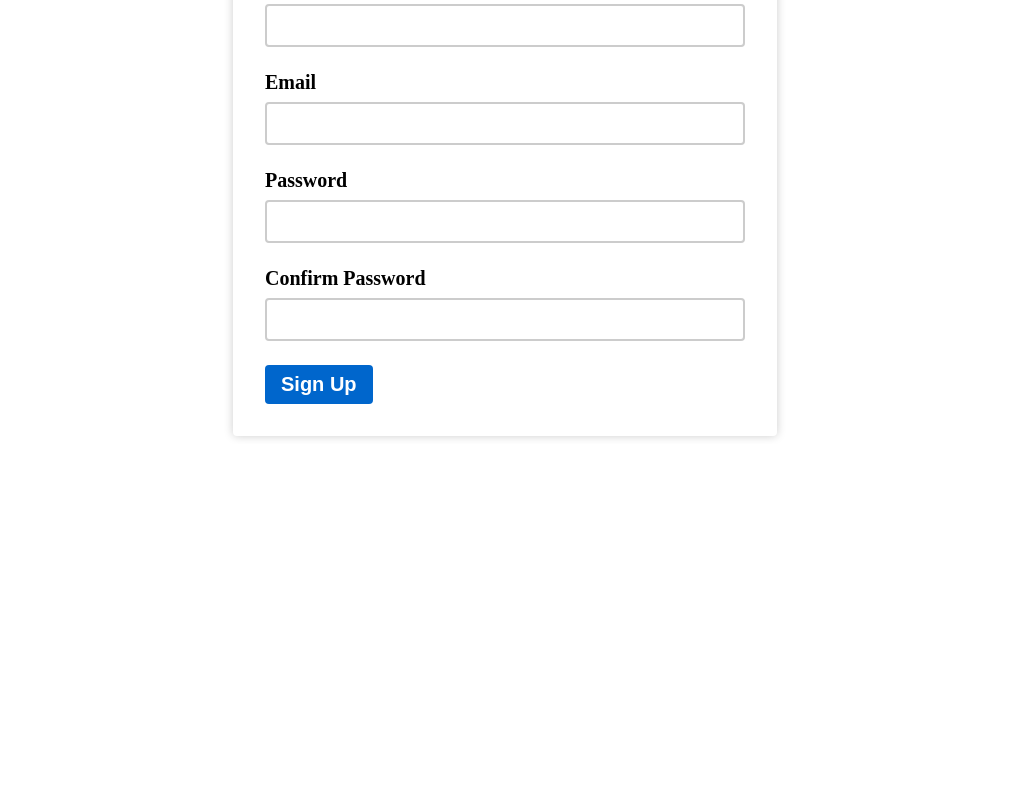
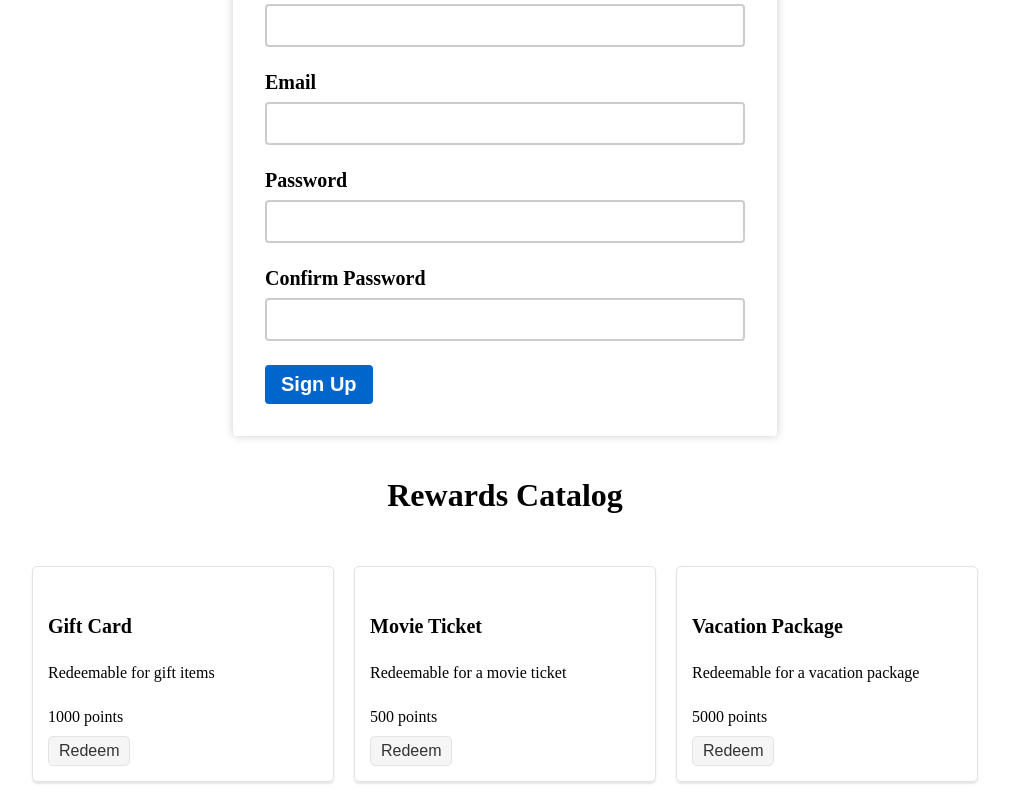
Before and after one commit to CodeReaper-10/Kudosly, an Angular app: page / in a window 1280 px wide. Shown: the part 1034-1834 px from the top of the page, without its empty margins (135-1144 px from the left). Before the commit the page ends 1478 px from the top, so only its background shows below. Built offline with nearby package versions, Linux system fonts and the light colour scheme.

Commit message:
rewards-catalog added

```diff
--- a/src/app/app.component.html
+++ b/src/app/app.component.html
@@ -1,2 +1,3 @@
 <app-login></app-login>
 <app-signup></app-signup>
+<app-rewards-catalog></app-rewards-catalog>
--- a/src/app/app.module.ts
+++ b/src/app/app.module.ts
@@ -6,12 +6,14 @@ import { AppRoutingModule } from './app-routing.module';
 import { AppComponent } from './app.component';
 import { LoginComponent } from './components/login/login.component';
 import { SignupComponent } from './components/signup/signup.component';
+import { RewardsCatalogComponent } from './components/rewards-catalog/rewards-catalog.component';
 
 @NgModule({
   declarations: [
     AppComponent,
     LoginComponent,
-    SignupComponent
+    SignupComponent,
+    RewardsCatalogComponent
   ],
   imports: [
     BrowserModule,
--- /dev/null
+++ b/src/app/components/rewards-catalog/rewards-catalog.component.css
@@ -0,0 +1,60 @@
+.container {
+    display: flex;
+    flex-direction: column;
+    align-items: center;
+    margin-top: 20px;
+  }
+
+  .row {
+    display: flex;
+    flex-wrap: wrap;
+    justify-content: center;
+    margin-top: 20px;
+  }
+
+  .card {
+    width: 300px;
+    margin: 10px;
+    border: 1px solid #e3e3e3;
+    border-radius: 5px;
+    box-shadow: 0px 2px 2px rgba(0, 0, 0, 0.1);
+  }
+
+  .card-body {
+    display: flex;
+    flex-direction: column;
+    justify-content: space-between;
+    padding: 15px;
+    height: 100%;
+  }
+
+  .card-title {
+    font-size: 20px;
+    font-weight: bold;
+    margin-bottom: 10px;
+  }
+
+  .card-text {
+    font-size: 16px;
+    margin-bottom: 10px;
+  }
+
+  .d-flex {
+    display: flex;
+    justify-content: space-between;
+    align-items: center;
+  }
+
+  .btn {
+    font-size: 16px;
+    padding: 5px 10px;
+    border-radius: 5px;
+    border: 1px solid #e3e3e3;
+    background-color: #f5f5f5;
+    color: #333;
+  }
+
+  .btn:hover {
+    cursor: pointer;
+    background-color: #e3e3e3;
+  }
--- /dev/null
+++ b/src/app/components/rewards-catalog/rewards-catalog.component.html
@@ -0,0 +1,17 @@
+<div class="container">
+    <h1>Rewards Catalog</h1>
+    <div class="row">
+      <div *ngFor="let reward of rewards" class="col-md-4">
+        <div class="card mb-4 box-shadow">
+          <div class="card-body">
+            <h5 class="card-title">{{ reward.name }}</h5>
+            <p class="card-text">{{ reward.description }}</p>
+            <p class="card-text">{{ reward.points }} points</p>
+            <div class="d-flex justify-content-between align-items-center">
+              <button class="btn btn-sm btn-outline-secondary">Redeem</button>
+            </div>
+          </div>
+        </div>
+      </div>
+    </div>
+  </div>
--- /dev/null
+++ b/src/app/components/rewards-catalog/rewards-catalog.component.ts
@@ -0,0 +1,19 @@
+import { Component, OnInit } from '@angular/core';
+import { RewardsService } from 'src/app/services/rewards.service';
+import { Reward } from 'src/app/models/reward';
+
+@Component({
+  selector: 'app-rewards-catalog',
+  templateUrl: './rewards-catalog.component.html',
+  styleUrls: ['./rewards-catalog.component.css']
+})
+export class RewardsCatalogComponent implements OnInit {
+  rewards!: Reward[];
+
+  constructor(private rewardsService: RewardsService) { }
+
+  ngOnInit() {
+    this.rewards = this.rewardsService.getRewards();
+  }
+
+}
--- /dev/null
+++ b/src/app/models/reward.ts
@@ -0,0 +1,13 @@
+export class Reward {
+    id: number;
+    name: string;
+    description: string;
+    points: number;
+
+    constructor(id: number, name: string, description: string, points: number, image: string) {
+      this.id = id;
+      this.name = name;
+      this.description = description;
+      this.points = points;
+    }
+  }
--- /dev/null
+++ b/src/app/services/rewards.service.ts
@@ -0,0 +1,33 @@
+import { Injectable } from '@angular/core';
+import { Reward } from '../models/reward';
+
+@Injectable({
+  providedIn: 'root'
+})
+export class RewardsService {
+  private rewards: Reward[] = [
+    {
+      id: 1,
+      name: 'Gift Card',
+      description: 'Redeemable for gift items',
+      points: 1000
+    },
+    {
+      id: 2,
+      name: 'Movie Ticket',
+      description: 'Redeemable for a movie ticket',
+      points: 500
+    },
+    {
+      id: 3,
+      name: 'Vacation Package',
+      description: 'Redeemable for a vacation package',
+      points: 5000
+    }
+  ];
+  constructor() { }
+
+  getRewards() {
+    return this.rewards.slice();
+  }
+}
```
Also changed, not shown: 9 other files (tests, documents, lock files or other folders).
